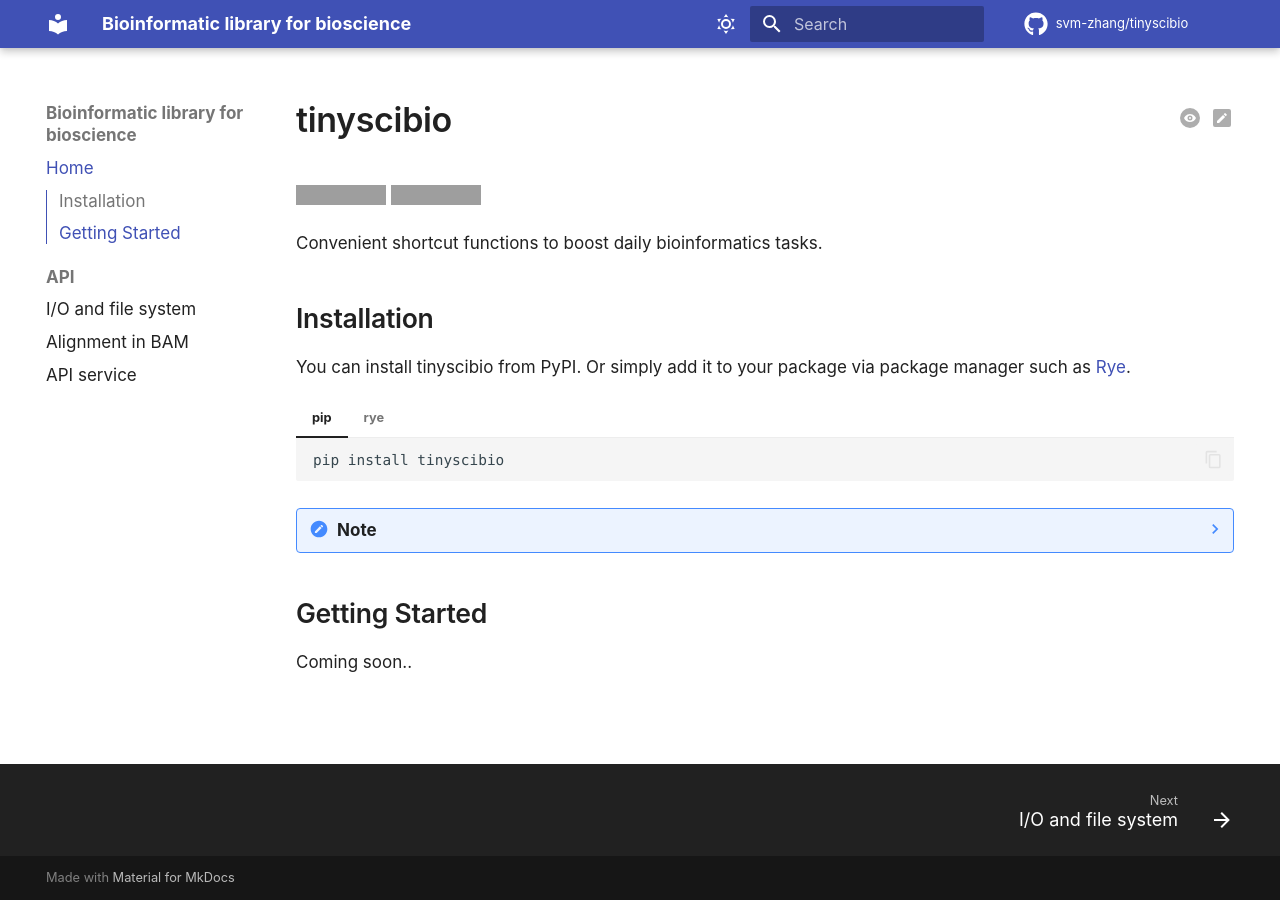
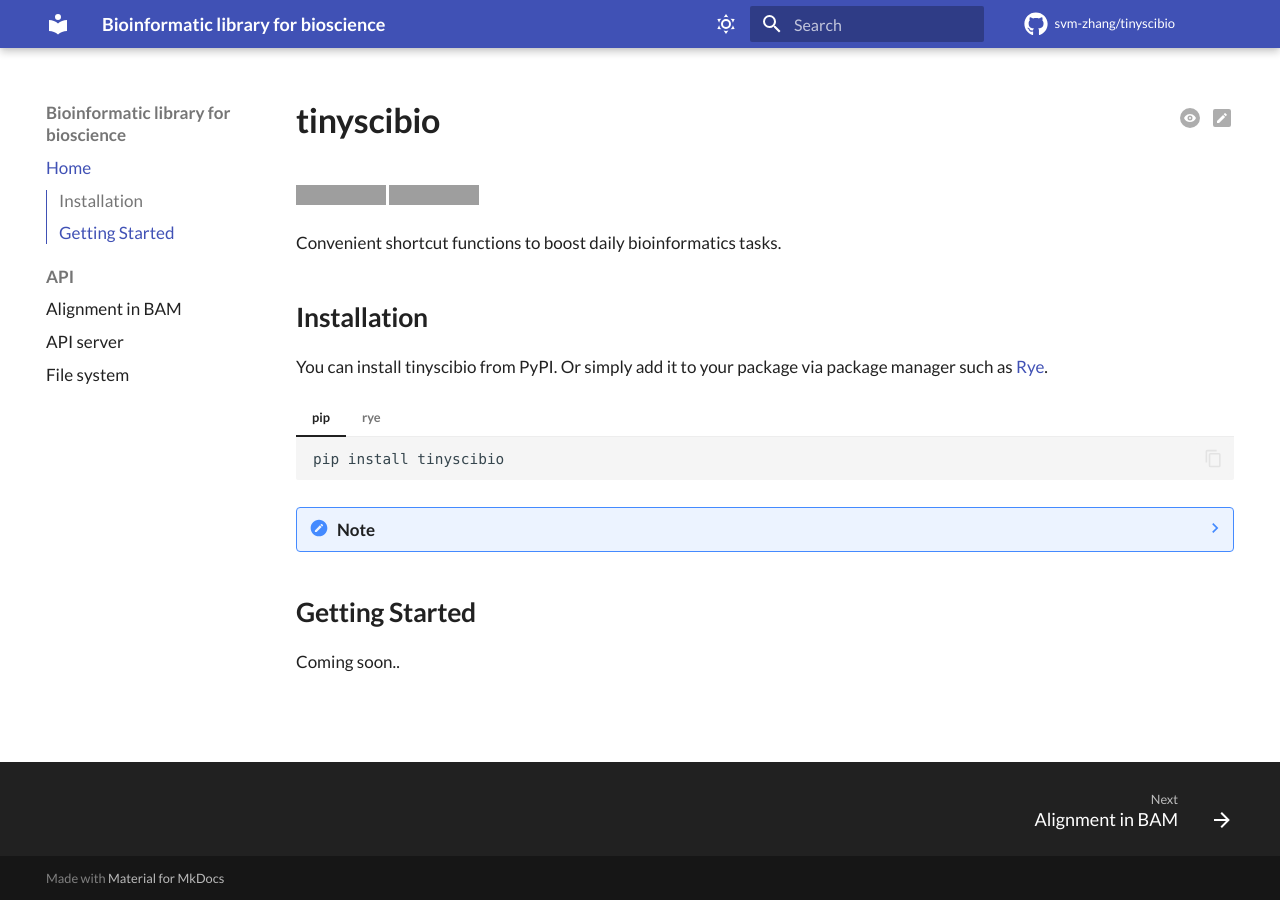
Before and after one commit to svm-zhang/tinyscibio, an MkDocs documentation site: the page built from docs/index.md, in a window 1280 px wide. Built offline with MkDocs 1.6.1 and Material for MkDocs 9.7.7, drawn with Linux system fonts in a browser that asks for light colours; comment, search, counter and statistics services are not loaded; grey boxes are pictures that could not be loaded.

Commit message:
Updated nav section name and order; Added font for body text

```diff
--- a/mkdocs.yml
+++ b/mkdocs.yml
@@ -8,7 +8,8 @@ edit_uri: edit/main/docs/
 
 theme:
   name: material
-  font: false
+  font:
+    text: Lato
   icon:
     repo: fontawesome/brands/github
     edit: material/pencil-box
@@ -92,6 +93,6 @@ markdown_extensions:
 nav:
   - Home: index.md
   - API:
-      - I/O and file system: API/io.md
       - Alignment in BAM: API/bam.md
-      - API service: API/api_server.md
+      - API server: API/api_server.md
+      - File system: API/io.md
```
